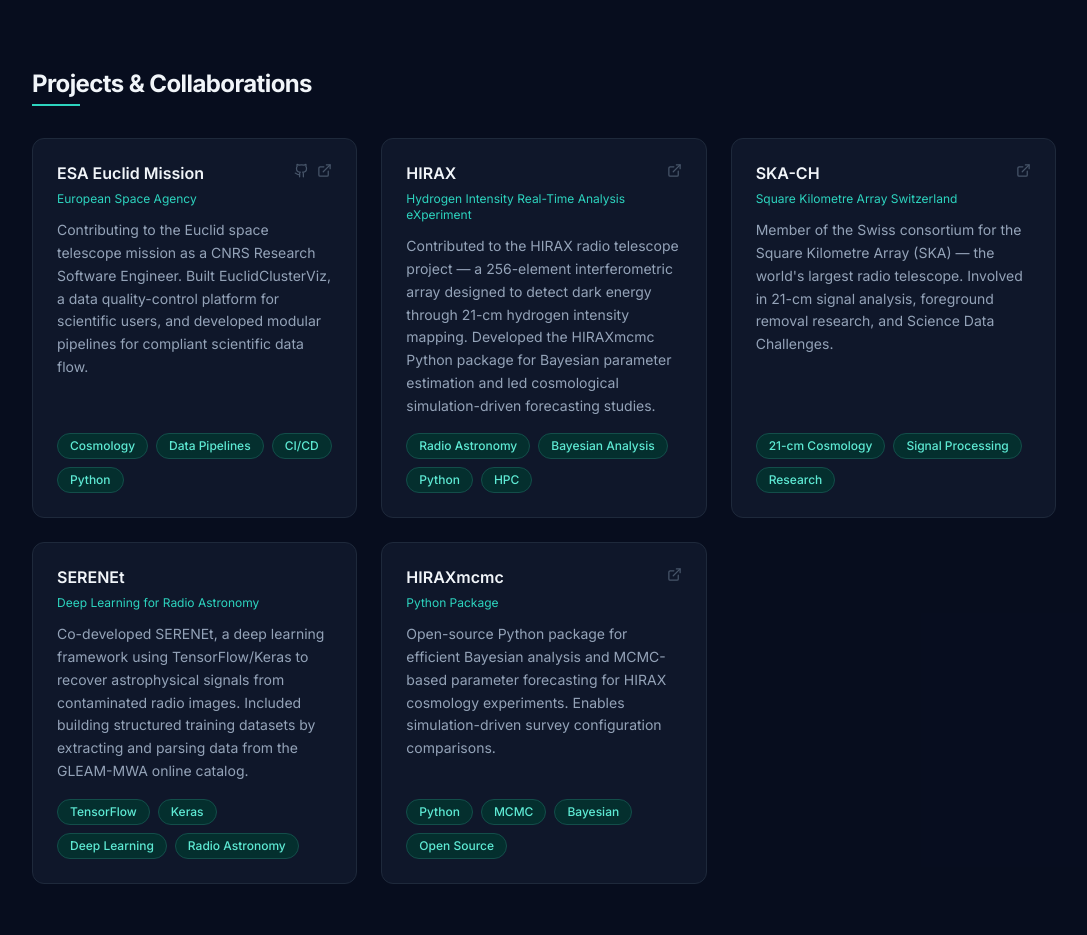
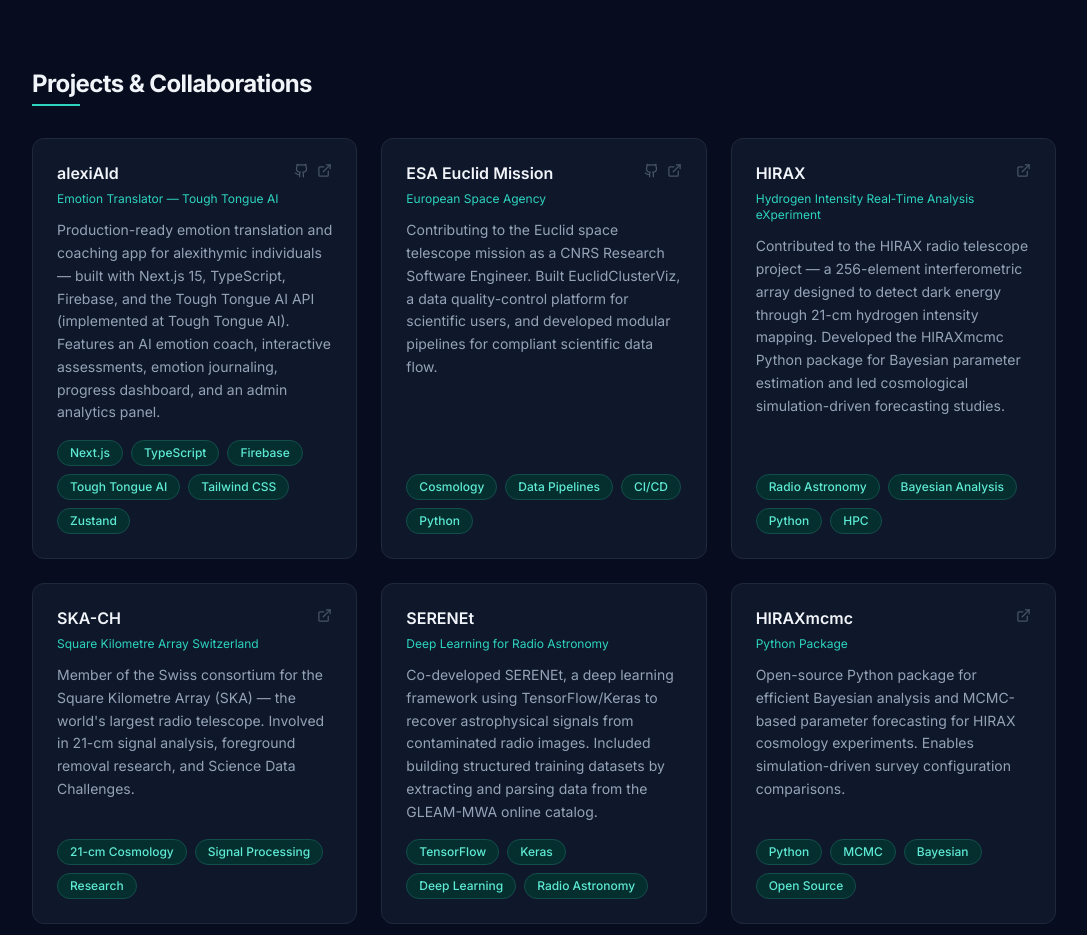
Before and after one commit to virajnistane/virajnistane.github.io, a Next.js app: page / in a window 1280 px wide. Shown: the part 6500-7435 px from the top of the page, without its empty margins (96-1183 px from the left). Built offline with nearby package versions, Linux system fonts and the light colour scheme.

Commit message:
added alexiaid project

```diff
--- a/components/Projects.tsx
+++ b/components/Projects.tsx
@@ -1,6 +1,15 @@
 import { ExternalLink, Github } from "lucide-react";
 
 const projects = [
+  {
+    name: "alexiAId",
+    short: "Emotion Translator — Tough Tongue AI",
+    description:
+      "Production-ready emotion translation and coaching app for alexithymic individuals — built with Next.js 15, TypeScript, Firebase, and the Tough Tongue AI API (implemented at Tough Tongue AI). Features an AI emotion coach, interactive assessments, emotion journaling, progress dashboard, and an admin analytics panel.",
+    href: "https://alexi-aid.vercel.app/",
+    githubHref: "https://github.com/virajnistane/alexiAId",
+    tags: ["Next.js", "TypeScript", "Firebase", "Tough Tongue AI", "Tailwind CSS", "Zustand"],
+  },
   {
     name: "ESA Euclid Mission",
     short: "European Space Agency",
```
